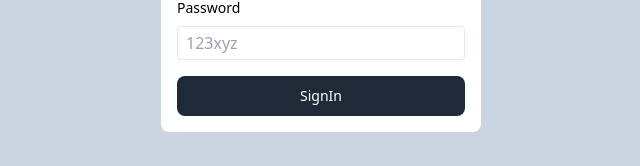
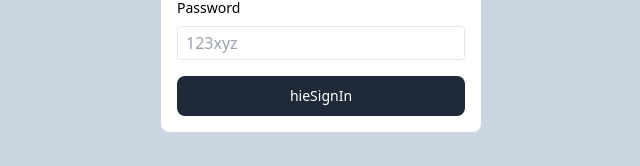
Before and after one commit to rishavsolanki20/myWallet, a React (Create React App) app in the folder frontend/: page / in a window 1280 px wide. Shown: the part 378-544 px from the top of the page, without its empty margins (319-959 px from the left). Built offline with nearby package versions, Linux system fonts and the light colour scheme.

Commit message:
task_1: Balance section Changed files: frontend/src/Components/Buttons.jsx

```diff
--- a/frontend/src/Components/Buttons.jsx
+++ b/frontend/src/Components/Buttons.jsx
@@ -3,7 +3,7 @@
 export default function Buttons({label,onClick}) {
   return (
     <div>
-       <button className="w-full text-white bg-gray-800 hover:bg-gray-900 focus:outline-none focus:ring-4 focus:ring-gray-300 font-medium rounded-lg text-sm px-5 py-2.5 me-2 mb-2" onClick={onClick} >{label}</button>
+       <button className="w-full text-white bg-gray-800 hover:bg-gray-900 focus:outline-none focus:ring-4 focus:ring-gray-300 font-medium rounded-lg text-sm px-5 py-2.5 me-2 mb-2" onClick={onClick} >hie{label}</button>
     </div>
   )
 }
```
